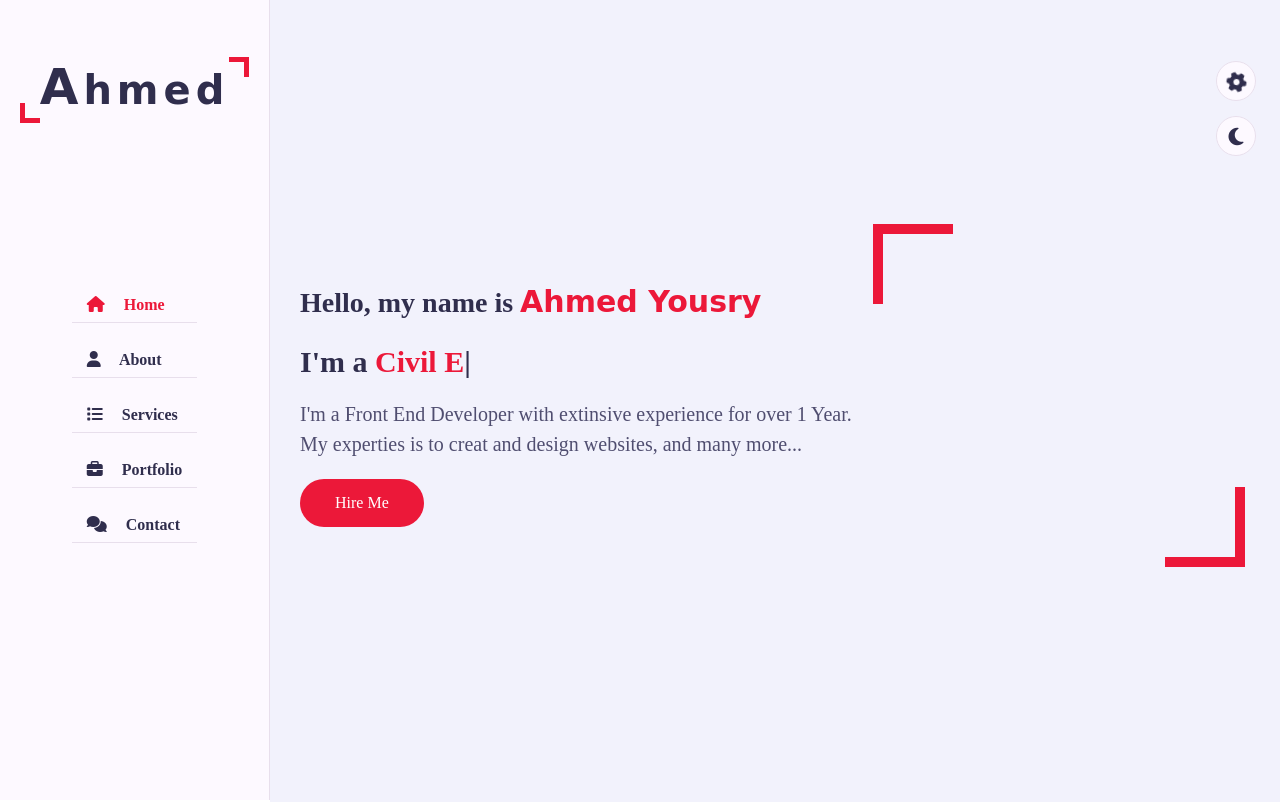
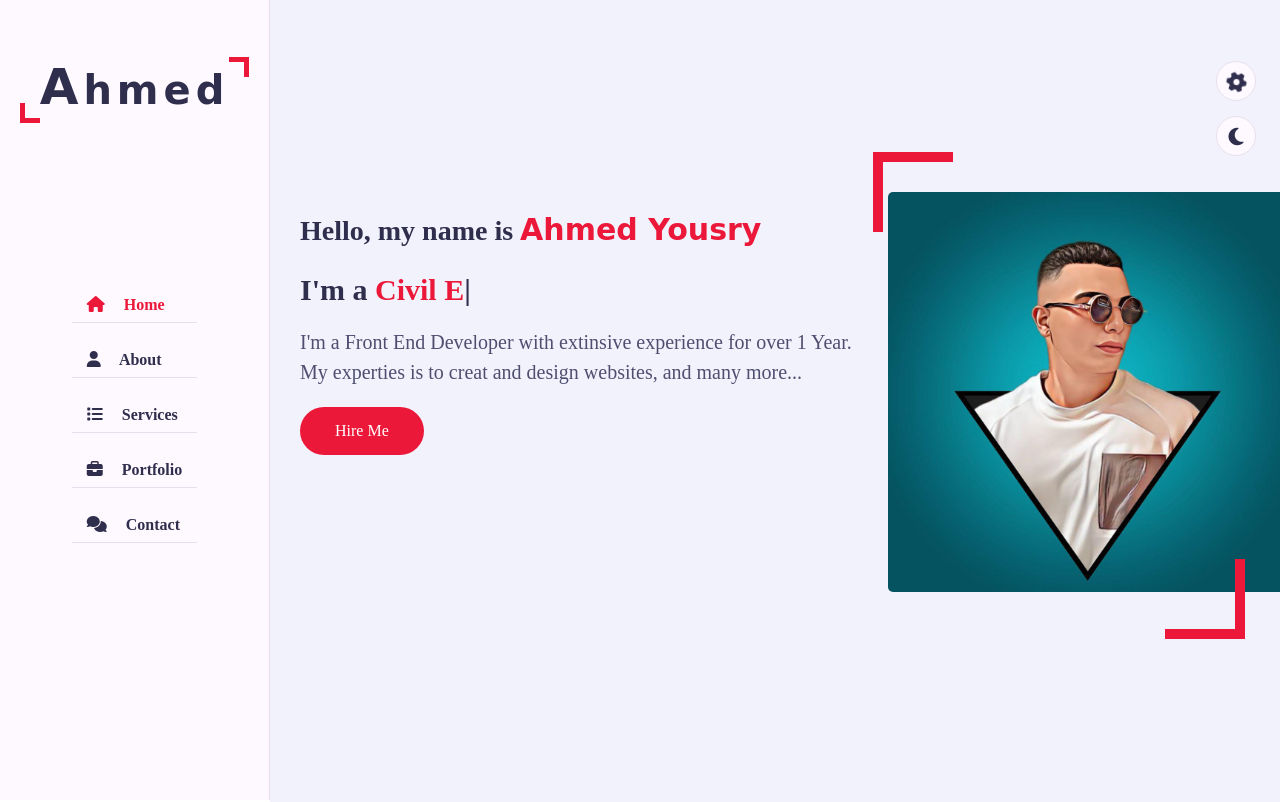
Before and after one commit to AhmedYousry10/Ahmed-Yousry-Portfolio, a plain HTML site: page index.html in a window 1280 px wide. Shown: the top 802 px of the page. Drawn offline with nearby package versions, Linux system fonts and the light colour scheme; a web font is replaced by a local one.

Commit message:
Update index.html

```diff
--- a/index.html
+++ b/index.html
@@ -51,7 +51,7 @@
               <a href="#contact" class="btn hire-me">Hire Me</a>
             </div>
             <div class="home-img padd-15">
-              <img src="images/mypic.jpg" alt="">
+              <img src="images/mypic.jpeg" alt="">
             </div>
           </div>
         </div>
```
